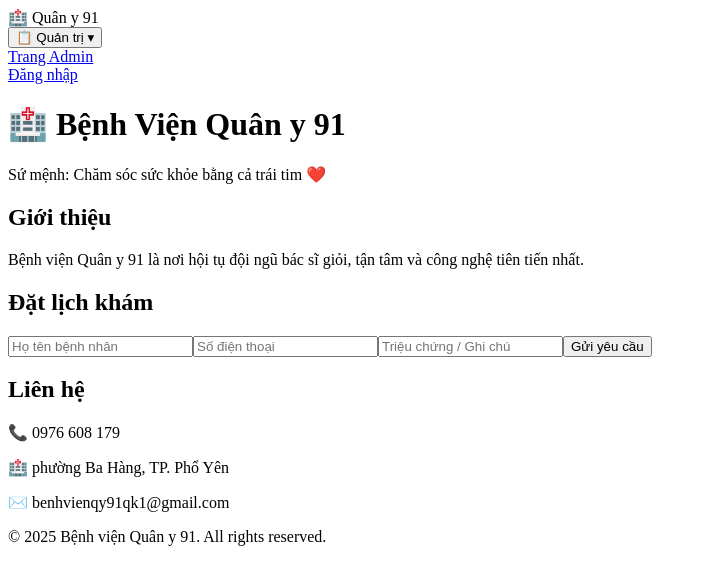
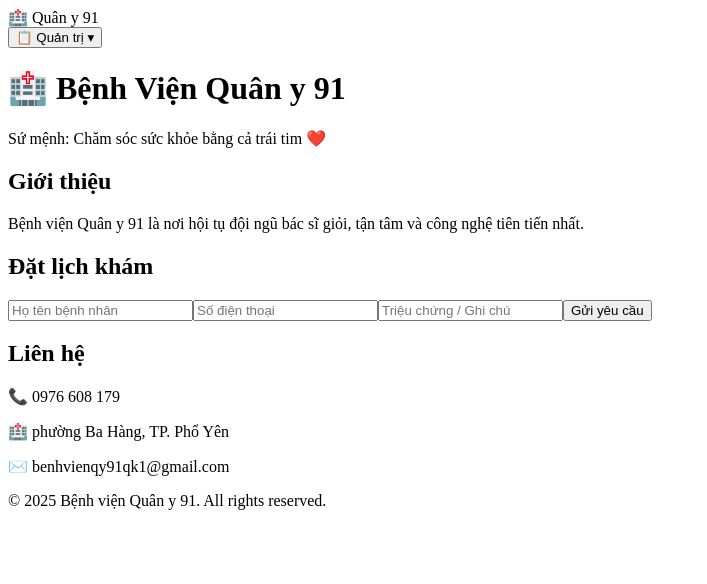
Before and after one commit to chuthinhtn/benhvien-quany91-full, a Next.js app: page / in a window 1280 px wide. Shown: the top 584 px of the page, without its empty margins (0-707 px from the left). Built offline with nearby package versions, Linux system fonts and the light colour scheme.

Commit message:
✅ Fix: thêm import Navbar

```diff
--- a/components/ui/Navbar.tsx
+++ b/components/ui/Navbar.tsx
@@ -1,15 +1,32 @@
 // components/ui/Navbar.tsx
-import { useState } from "react";
+import { useState, useEffect, useRef } from "react";
 import Link from "next/link";
 
 export default function Navbar() {
   const [open, setOpen] = useState(false);
+  const dropdownRef = useRef<HTMLDivElement>(null);
+
+  // Bấm ra ngoài => đóng dropdown
+  useEffect(() => {
+    const handleClickOutside = (event: MouseEvent) => {
+      if (
+        dropdownRef.current &&
+        !dropdownRef.current.contains(event.target as Node)
+      ) {
+        setOpen(false);
+      }
+    };
+    document.addEventListener("mousedown", handleClickOutside);
+    return () => {
+      document.removeEventListener("mousedown", handleClickOutside);
+    };
+  }, []);
 
   return (
     <nav className="bg-white shadow-md px-4 py-3 flex justify-between items-center">
       <div className="text-xl font-bold">🏥 Quân y 91</div>
 
-      <div className="relative group">
+      <div className="relative" ref={dropdownRef}>
         <button
           onClick={() => setOpen(!open)}
           className="text-blue-600 font-semibold flex items-center gap-1"
@@ -17,19 +34,20 @@ export default function Navbar() {
           📋 Quản trị ▾
         </button>
 
-        {/* Dropdown menu */}
-        <div
-          className={`absolute top-full left-0 mt-2 w-40 bg-white border rounded shadow transition-opacity ${
-            open ? "block" : "hidden"
-          } group-hover:block`}
-        >
-          <Link href="/admin">
-            <div className="px-4 py-2 hover:bg-gray-100 cursor-pointer">Trang Admin</div>
-          </Link>
-          <Link href="/login">
-            <div className="px-4 py-2 hover:bg-gray-100 cursor-pointer">Đăng nhập</div>
-          </Link>
-        </div>
+        {open && (
+          <div className="absolute right-0 mt-2 w-40 bg-white border rounded shadow z-10">
+            <Link href="/admin">
+              <div className="px-4 py-2 hover:bg-gray-100 cursor-pointer">
+                Trang Admin
+              </div>
+            </Link>
+            <Link href="/login">
+              <div className="px-4 py-2 hover:bg-gray-100 cursor-pointer">
+                Đăng nhập
+              </div>
+            </Link>
+          </div>
+        )}
       </div>
     </nav>
   );
```
